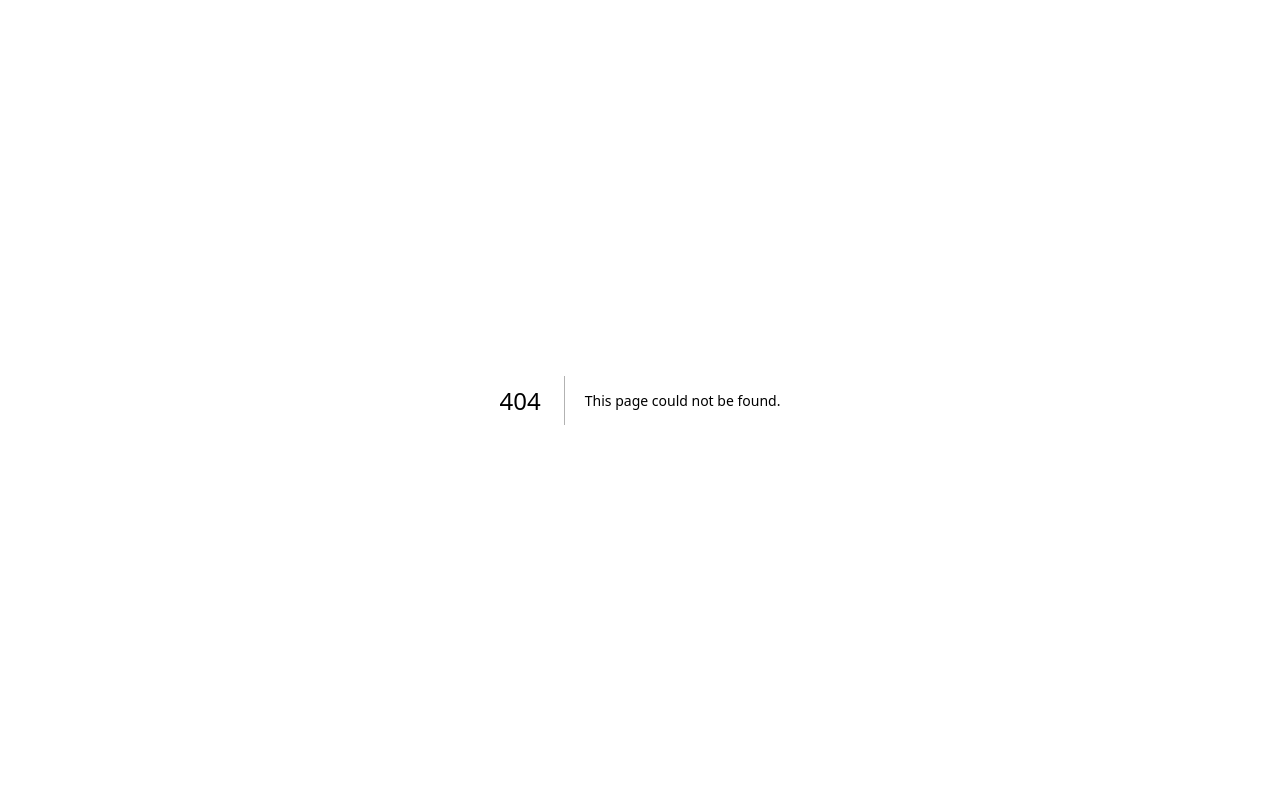
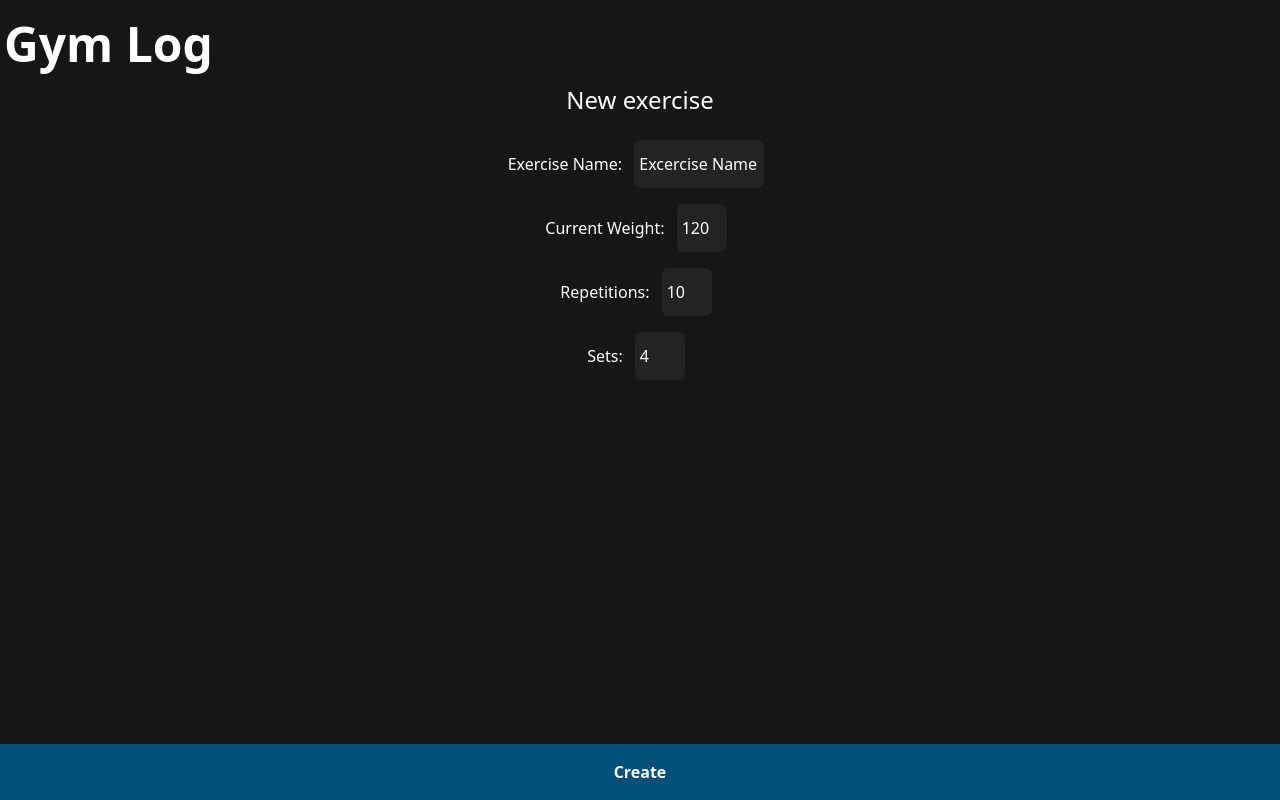
Before and after one commit to alxkui/gymlog, a Next.js app: page /add in a window 1280 px wide. Before the commit this address had no page. Built offline with nearby package versions, Linux system fonts and the light colour scheme.

Commit message:
Delete, update, add

```diff
--- a/src/components/Editable.tsx
+++ b/src/components/Editable.tsx
@@ -1,4 +1,4 @@
-export default function Editable({ onChange, placeholder, type, value }: any) {
+export default function Editable({ onChange, placeholder, type, value}: any) {
     const width = type === "text" ? "30" : "12";
     const styles = `border-solid border rounded-md p-1 h-12 mx-2 w-${width}`;
 
@@ -10,6 +10,7 @@ export default function Editable({ onChange, placeholder, type, value }: any) {
         onChange={onChange}
         placeholder={placeholder}
         pattern={type === "number" ? "[0-9]*" : ""}
+        width=""
       />
     )
   }
--- a/src/components/Exercise.tsx
+++ b/src/components/Exercise.tsx
@@ -1,7 +1,9 @@
 import { useState } from "react";
 import Editable from "./Editable";
 import { supabase } from '../../lib/supabaseClient';
-import { FcCheckmark, FcCancel } from 'react-icons/fc'
+import { FcCheckmark, FcCancel, FcEmptyTrash } from 'react-icons/fc'
+import Success from "./Success";
+import { useRouter } from "next/router";
 
 export default function Exercise({ defaultExerciseName, defaultMax, defaultReps, defaultSets, id }: any) {
 
@@ -11,6 +13,8 @@ export default function Exercise({ defaultExerciseName, defaultMax, defaultReps,
     const [max, setMax] = useState(defaultMax);
     const [reps, setReps] = useState(defaultReps);
     const [sets, setSets] = useState(defaultSets);
+    const [success, setSuccess] = useState("");
+    const router = useRouter();
 
     const handleOnExerciseNameChange = (e: any) => {
         setExerciseName((prev: string) => prev = e.target.value);
@@ -37,6 +41,18 @@ export default function Exercise({ defaultExerciseName, defaultMax, defaultReps,
         setActive(false);
     }
 
+    const handleDelete = async () => {
+        const { error } = await supabase.from("exercises").delete().eq('id', id);
+
+        if(error) {
+            console.log(error);
+            return;
+        }
+
+        setSuccess(prev => prev = "Exercise Deleted!");
+        router.reload();
+    }
+
     const handleUpdateExercise = async () => {
         const { error } = await supabase.from("exercises").update({
             name: exerciseName,
@@ -45,14 +61,19 @@ export default function Exercise({ defaultExerciseName, defaultMax, defaultReps,
             max
         }).eq('id', id);
 
-        if(error) console.log(error);
+        if(error) {
+            console.log(error);
+            return;
+        }
 
         setActive(prev => prev = false);
-        console.log("Update sent!");
+        setSuccess(prev => prev = "Exercise Updated!");
+
     }
 
     return (
         <>
+        { success && <Success message={success} /> }
             <div
                 onFocus={handleFocusOnExercise}
                 onBlur={handleCancel}
@@ -93,6 +114,7 @@ export default function Exercise({ defaultExerciseName, defaultMax, defaultReps,
                     <div className="bottom-prompt">
                         <button onClick={handleUpdateExercise} onTouchEnd={handleUpdateExercise} className="btn"><FcCheckmark size={30} /></button>
                         <button onClick={handleCancel} className="btn cancel"><FcCancel size={30} /></button>
+                        <button onClick={handleDelete} className="btn cancel"><FcEmptyTrash size={30} /></button>
                     </div>
                 )
             }
--- /dev/null
+++ b/src/components/Success.tsx
@@ -0,0 +1,5 @@
+export default function Success({message}: any) {
+    return (
+        <div className="text-center w-full p-2 text-green-300 bg-green-800 text-lg">{message}</div>
+    )
+}
--- a/src/pages/_document.tsx
+++ b/src/pages/_document.tsx
@@ -4,7 +4,8 @@ export default function Document() {
   return (
     <Html lang="en">
       <Head />
-      <body>
+      <body className="p-1">
+        <h1 className="text-5xl py-4 font-bold">Gym Log</h1>
         <Main />
         <NextScript />
       </body>
--- /dev/null
+++ b/src/pages/add.tsx
@@ -0,0 +1,78 @@
+import Editable from "@/components/Editable";
+import Success from "@/components/Success";
+import { supabase } from "lib/supabaseClient";
+import { useRouter } from "next/router";
+import { useState } from "react";
+
+export default function Add() {
+    const [exerciseName, setExerciseName] = useState("Excercise Name");
+    const [max, setMax] = useState(120);
+    const [reps, setReps] = useState(10);
+    const [sets, setSets] = useState(4);
+    const [success, setSuccess] = useState("");
+    const router = useRouter();
+
+    const handleNewExercise = async () => {
+        const { error } = await supabase.from('exercises').insert({
+            name: exerciseName,
+            max,
+            reps,
+            sets
+        });
+
+        if(error) {
+            console.log(error);
+            return;
+        }
+
+        setSuccess(prev => prev = "Exercise created!");
+        router.push('/');
+
+    }
+
+    return (
+        <div className="flex flex-col justify-center items-center">
+            { success && <Success message={success} /> }
+            <h2 className="text-2xl">New exercise</h2>
+
+            <div className="my-2 mt-6">
+                <span>Exercise Name: </span>
+                <Editable
+                    value={exerciseName}
+                    type="text"
+                    onChange={(e: any, val: string) => setExerciseName(prev => prev = e.target.value)}
+                />
+            </div>
+
+            <div className="my-2">
+                <span>Current Weight: </span>
+                <Editable
+                    value={max}
+                    type="number"
+                    onChange={(e: any, val: number) => setMax(prev => prev = e.target.value)}
+                />
+            </div>
+
+            <div className="my-2">
+                <span>Repetitions: </span>
+                <Editable
+                    value={reps}
+                    type="number"
+                    onChange={(e: any, val: number) => setReps(prev => prev = e.target.value)}
+                />
+            </div>
+            <div className="my-2">
+                <span>Sets: </span>
+                <Editable
+                    value={sets}
+                    type="number"
+                    onChange={(e: any, val: number) => setSets(prev => prev = e.target.value)}
+                />
+            </div>
+
+            <div>
+                <button onClick={handleNewExercise} className="exercise-add text-center">Create</button>
+            </div>
+        </div>
+    )
+}
--- a/src/pages/api/hello.ts
+++ /dev/null
@@ -1,13 +0,0 @@
-// Next.js API route support: https://nextjs.org/docs/api-routes/introduction
-import type { NextApiRequest, NextApiResponse } from 'next'
-
-type Data = {
-  name: string
-}
-
-export default function handler(
-  req: NextApiRequest,
-  res: NextApiResponse<Data>
-) {
-  res.status(200).json({ name: 'John Doe' })
-}
--- a/src/pages/index.tsx
+++ b/src/pages/index.tsx
@@ -1,8 +1,10 @@
 import Exercise from '@/components/Exercise'
 import Head from 'next/head'
+import Link from 'next/link';
 import { supabase } from '../../lib/supabaseClient';
 
 function Home({ exercises }: any) {
+
   return (
     <>
       <Head>
@@ -15,7 +17,6 @@ function Home({ exercises }: any) {
         <link rel="apple-touch-icon" href="/favicon.png"></link>
       </Head>
       <main className="p-2">
-        <h1 className="text-5xl py-4 font-bold">Gym Log</h1>
         <div>
 
           <ul>
@@ -31,6 +32,9 @@ function Home({ exercises }: any) {
             ))}
           </ul>
 
+          <div>
+            <Link href="/add" className="exercise-add text-center">New</Link>
+          </div>
         </div>
       </main>
     </>
--- a/src/styles/globals.css
+++ b/src/styles/globals.css
@@ -33,7 +33,7 @@ body {
 }
 
 .bottom-prompt {
-  position: absolute;
+  position: fixed;
   top: 0;
   right: 0;
   background: #313f4a;
@@ -51,3 +51,19 @@ body {
 .btn.cancel {
   background-color: rgb(56, 13, 0);
 }
+
+.exercise-add {
+  color: white;
+  font-weight: bold;
+  position: fixed;
+  bottom: 0;
+  left: 0;
+  width: 100%;
+  padding: 1em 2em;
+  background-color: rgb(2, 80, 122);
+}
+
+.exercise-add:hover,
+.exercise-add:active {
+  background-color: rgb(3, 106, 162);
+}
```
